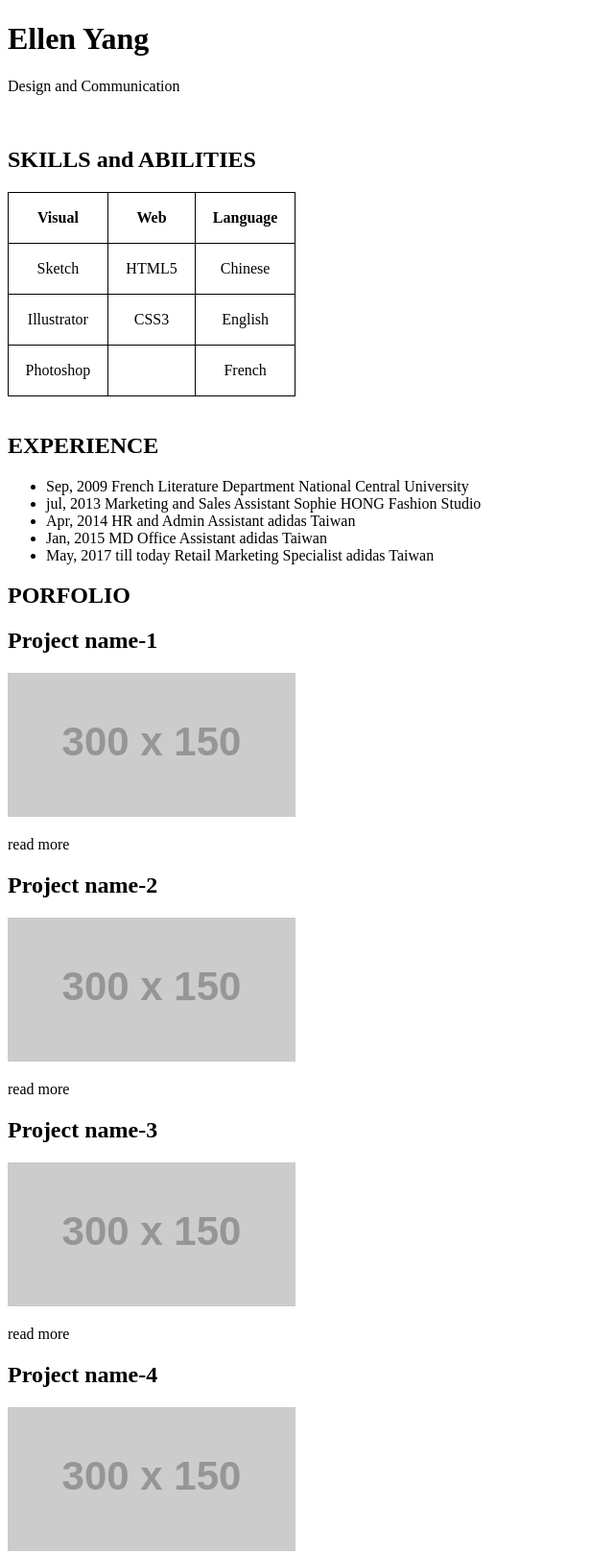
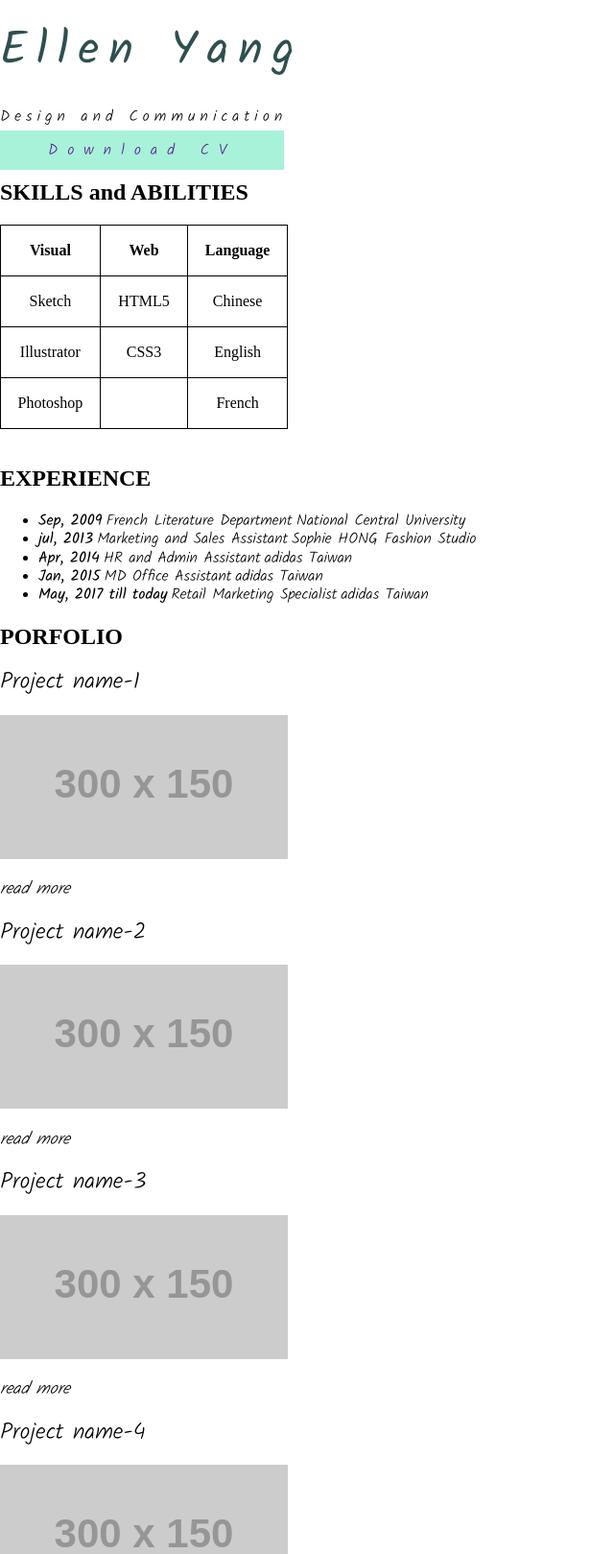
Before and after one commit to yychieh/yychieh.github.io, a plain HTML site: page index.html in a window 1280 px wide. Shown: the part 161-1780 px from the top of the page at 96% size, without its empty margins (0-640 px from the left). Drawn offline with nearby package versions, Linux system fonts and the light colour scheme; placeholder pictures from the web are drawn by us.

Commit message:
add css style

```diff
--- a/css/style.css
+++ b/css/style.css
@@ -1,3 +1,4 @@
+@import url('https://fonts.googleapis.com/css?family=Kalam:300,400');
 table,
 table td,
 table th {
@@ -7,3 +8,67 @@ table th {
     text-align: center;
     border-collapse: collapse;
 }
+
+h1 {
+    color: darkslategrey;
+    font-family: 'Kalam', cursive;
+    font-size: 48px;
+    font-weight: 400;
+    letter-spacing: 10px;
+}
+
+.btn:link {
+    font-family: 'Kalam', cursive;
+    font-weight: 300;
+    text-decoration: none;
+    letter-spacing: 10px;
+    color: #58bf9c;
+    padding: 8px 50px;
+    background-color: #a8f2d9;
+}
+
+.btn:hover {
+    color: aliceblue;
+    letter-spacing: 10px;
+    padding: 8px 50px;
+    background-color: #58bf9c;
+}
+
+.btn:active {
+    color: aliceblue;
+    letter-spacing: 10px;
+    padding: 8px 50px;
+    background-color: #448d74;
+}
+
+
+}
+h2.title {
+    color: darkcyan;
+    font-family: 'Kalam', cursive;
+    font-weight: 400;
+}
+p.sub-title {
+    font-family: 'Kalam', cursive;
+    font-weight: 300;
+    letter-spacing: 5px;
+}
+span.job-year {
+    font-family: 'Kalam', cursive;
+    font-weight: 400
+}
+span.job-experience,
+span.job-company {
+    font-family: 'Kalam', cursive;
+    font-weight: 300
+}
+h2.project-name {
+    font-family: 'Kalam', cursive;
+    font-weight: 300;
+}
+p.read-more {
+    font-family: 'Kalam', cursive;
+    font-weight: 300;
+    font-size: 18px;
+    font-style: italic;
+}
--- a/index.html
+++ b/index.html
@@ -2,6 +2,7 @@
 <html lang="en">
 
 <head>
+    <link rel="stylesheet" type="text/css" href="https://necolas.github.io/normalize.css/4.1.1/normalize.css">
     <link rel="stylesheet" href="/css/style.css">
     <meta charset="UTF-8">
     <title>My CV</title>
@@ -11,10 +12,11 @@
     <!-- Header -->
     <img src="http://placehold.it/300x150" alt="profile photo">
     <h1>Ellen Yang</h1>
-    <p>Design and Communication</p>
+    <p class="sub-title">Design and Communication</p>
+    <a class="btn" href="">Download CV</a>
     <br>
     <!-- Skills and abilities -->
-    <h2>SKILLS and ABILITIES</h2>
+    <h2 class="title">SKILLS and ABILITIES</h2>
     <table>
         <thead>
             <tr>
@@ -43,61 +45,61 @@
     </table>
     <br>
     <!-- EXPERIENCE -->
-    <h2>EXPERIENCE</h2>
+    <h2 class="title">EXPERIENCE</h2>
     <ul>
-        <li><span class="job year">Sep, 2009</span> <span class="job experience">French Literature Department</span> <span class="job company">National Central University</span></li>
-        <li><span class="job year">jul, 2013</span> <span class="job experience">Marketing and Sales Assistant</span> <span class="job company">Sophie HONG Fashion Studio</span></li>
-        <li><span class="job year">Apr, 2014</span> <span class="job experience">HR and Admin Assistant</span> <span class="job company">adidas Taiwan</span></li>
-        <li><span class="job year">Jan, 2015</span> <span class="job experience">MD Office Assistant</span> <span class="job company">adidas Taiwan</span></li>
-        <li><span class="job year">May, 2017 till today</span> <span class="job experience">Retail Marketing Specialist</span> <span class="job company">adidas Taiwan</span></li>
+        <li><span class="job-year">Sep, 2009</span> <span class="job-experience">French Literature Department</span> <span class="job-company">National Central University</span></li>
+        <li><span class="job-year">jul, 2013</span> <span class="job-experience">Marketing and Sales Assistant</span> <span class="job-company">Sophie HONG Fashion Studio</span></li>
+        <li><span class="job-year">Apr, 2014</span> <span class="job-experience">HR and Admin Assistant</span> <span class="job-company">adidas Taiwan</span></li>
+        <li><span class="job-year">Jan, 2015</span> <span class="job-experience">MD Office Assistant</span> <span class="job-company">adidas Taiwan</span></li>
+        <li><span class="job-year">May, 2017 till today</span> <span class="job-experience">Retail Marketing Specialist</span> <span class="job-company">adidas Taiwan</span></li>
     </ul>
     <!-- PORFOLIO -->
-    <h2>PORFOLIO</h2>
+    <h2 class="title">PORFOLIO</h2>
 
-    <div class="porforlio project">
+    <div class="porforlio-project">
         <h2 class="project-name">Project name-1</h2>
-        <img src="http://placehold.it/300x150" alt="project photo">
-        <p class="read more">read more</p>
+        <img src="http://placehold.it/300x150" alt="project-photo">
+        <p class="read-more">read more</p>
     </div>
-    <div class="porforlio project">
+    <div class="porforlio-project">
         <h2 class="project-name">Project name-2</h2>
-        <img src="http://placehold.it/300x150" alt="project photo">
-        <p class="read more">read more</p>
+        <img src="http://placehold.it/300x150" alt="project-photo">
+        <p class="read-more">read more</p>
     </div>
-    <div class="porforlio project">
+    <div class="porforlio-project">
         <h2 class="project-name">Project name-3</h2>
-        <img src="http://placehold.it/300x150" alt="project photo">
-        <p class="read more">read more</p>
+        <img src="http://placehold.it/300x150" alt="project-photo">
+        <p class="read-more">read more</p>
     </div>
-    <div class="porforlio project">
+    <div class="porforlio-project">
         <h2 class="project-name">Project name-4</h2>
-        <img src="http://placehold.it/300x150" alt="project photo">
-        <p class="read more">read more</p>
+        <img src="http://placehold.it/300x150" alt="project-photo">
+        <p class="read-more">read more</p>
     </div>
-    <div class="porforlio project">
+    <div class="porforlio-project">
         <h2 class="project-name">Project name-5</h2>
-        <img src="http://placehold.it/300x150" alt="project photo">
-        <p class="read more">read more</p>
+        <img src="http://placehold.it/300x150" alt="project-photo">
+        <p class="read-more">read more</p>
     </div>
-    <div class="porforlio project">
+    <div class="porforlio-project">
         <h2 class="project-name">Project name-6</h2>
-        <img src="http://placehold.it/300x150" alt="project photo">
-        <p class="read more">read more</p>
+        <img src="http://placehold.it/300x150" alt="project-photo">
+        <p class="read-more">read more</p>
     </div>
     <!-- CONTACT -->
-    <h2>Don't hesitate to CONTACT ME!</h2>
+    <h2 class="title">Don't hesitate to CONTACT ME!</h2>
     <ul>
         <li>
-            <spam class="contact options">Address</spam>
-            <spam class="contact content">I live here</spam>
+            <spam class="contact-options">Address</spam>
+            <spam class="contact-content">I live here</spam>
         </li>
         <li>
-            <spam class="contact options">email</spam>
-            <spam class="contact content">email@google.com</spam>
+            <spam class="contact-options">email</spam>
+            <spam class="contact-content">email@google.com</spam>
         </li>
         <li>
-            <spam class="contact options">Mobile</spam>
-            <spam class="contact content">09123-456-789</spam>
+            <spam class="contact-options">Mobile</spam>
+            <spam class="contact-content">09123-456-789</spam>
         </li>
     </ul>
 </body>
```
